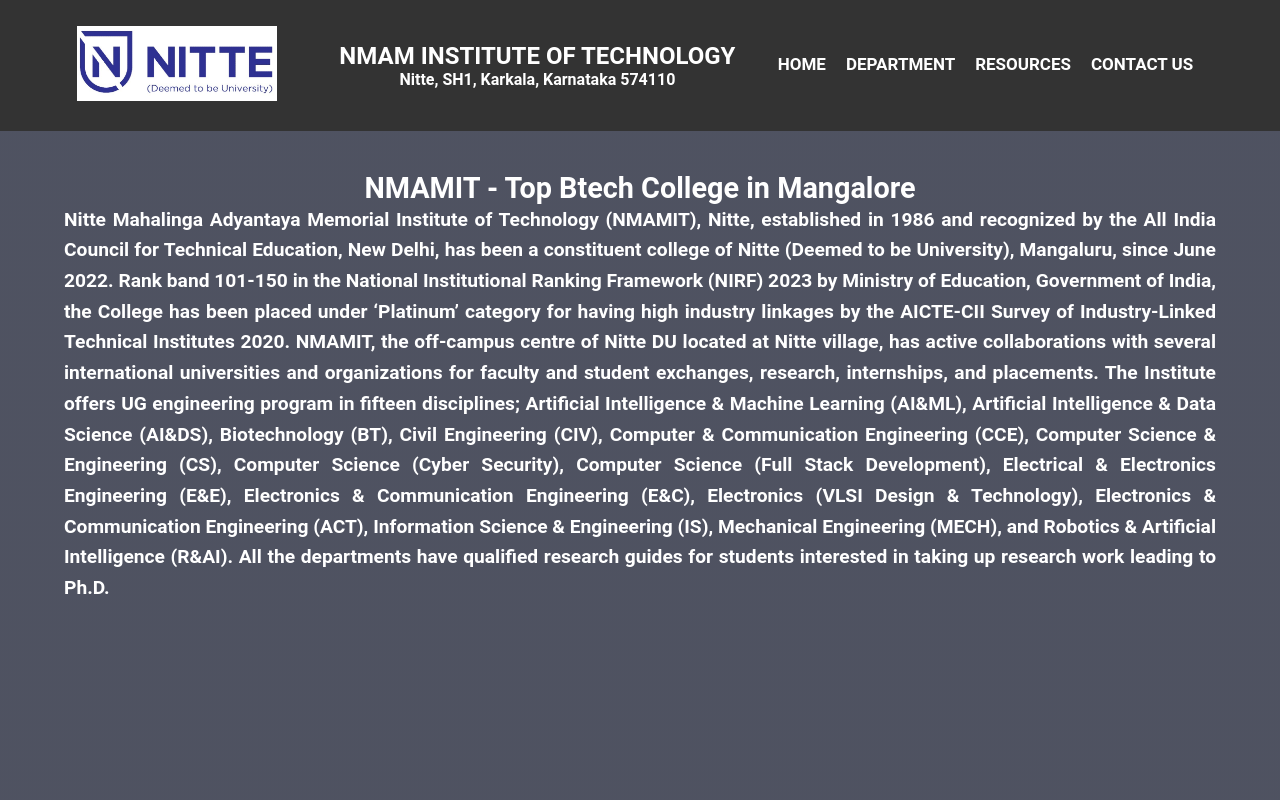
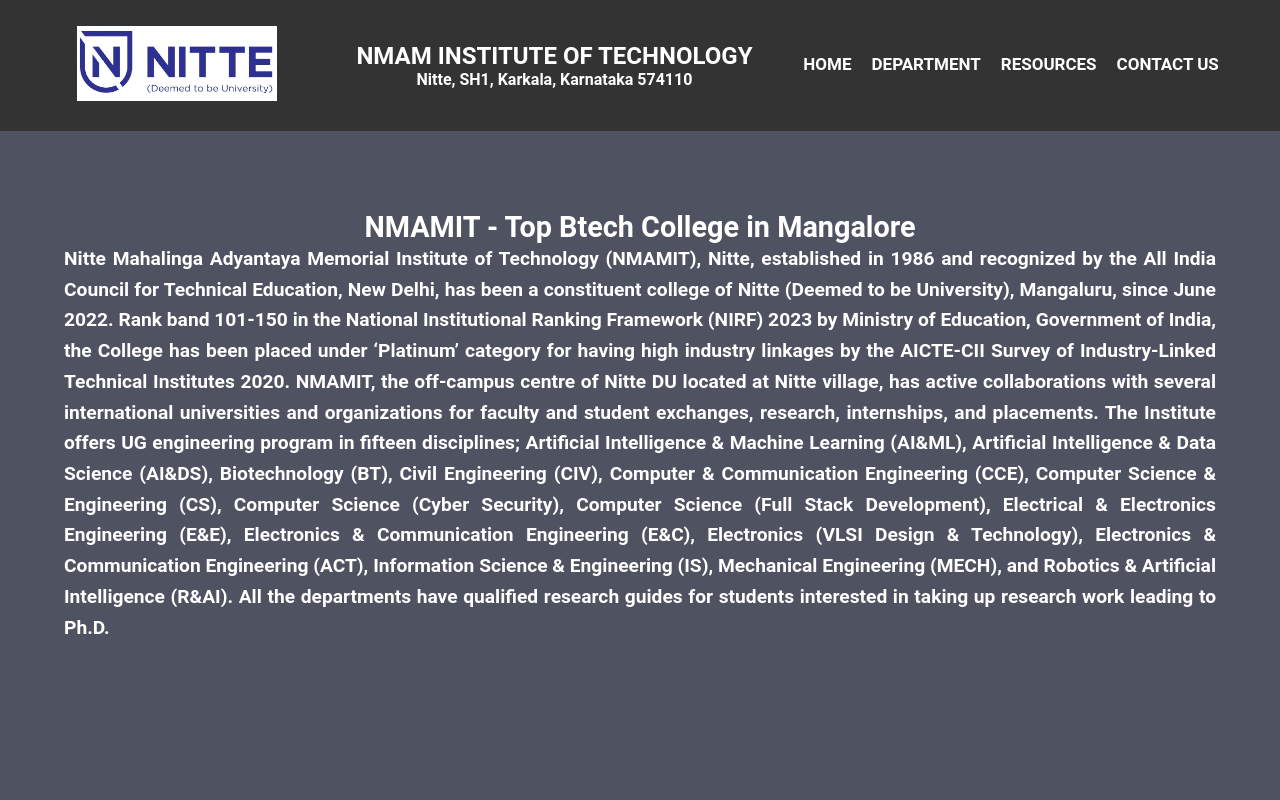
Before and after one commit to ash43win/college, a plain HTML site: page index.html in a window 1280 px wide. Shown: the top 800 px of the page. Drawn offline with Linux system fonts and the light colour scheme.

Commit message:
Update style.css

```diff
--- a/style.css
+++ b/style.css
@@ -12,6 +12,7 @@
     background-position: center;
     background-size: cover;
     position: relative;
+    padding-top: 170px;
 }
 
 nav {
@@ -20,6 +21,9 @@ nav {
     justify-content: space-between;
     align-items: center;
     padding: 2% 6%;
+    position: fixed;
+    width: 90%;
+    top: 0;
 }
 
 .header-logo {
```
